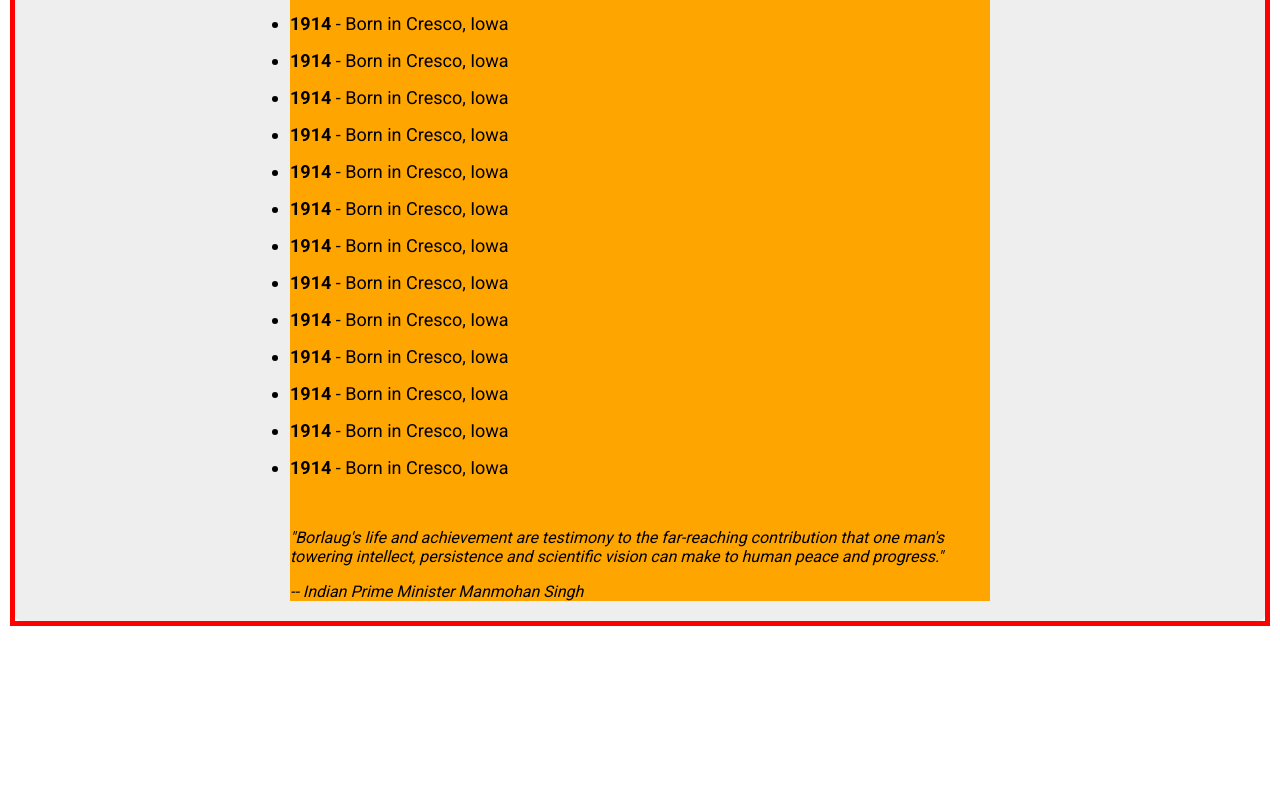
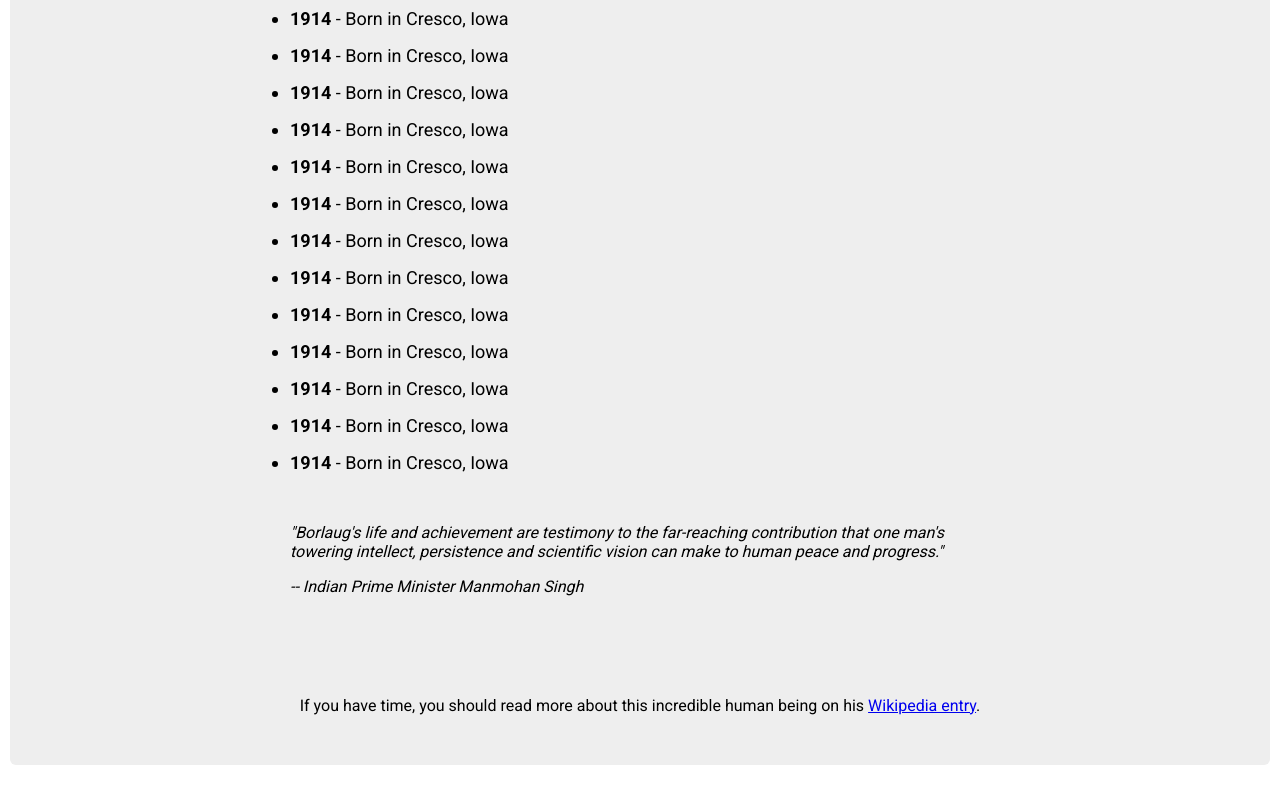
Before and after one commit to 369webforall/trubute-page, a website: page index.html in a window 1280 px wide. Shown: the part 1422-2217 px from the top of the page. Before the commit the page ends 2068 px from the top, so only its background shows below. Drawn offline with Linux system fonts and the light colour scheme.

Commit message:
footer section

```diff
--- a/index.html
+++ b/index.html
@@ -69,13 +69,13 @@
         </div>
       </section>
       <footer>
-        <!-- <p>
+        <p>
           If you have time, you should read more about this incredible human
           being on his
           <a href="https://en.wikipedia.org/wiki/Norman_Borlaug"
             >Wikipedia entry</a
           >.
-        </p> -->
+        </p>
       </footer>
     </section>
   </body>
--- a/style.css
+++ b/style.css
@@ -7,8 +7,7 @@
 }
 
 body {
-  border: 5px solid red;
-  margin: 20px 10px;
+  margin: 20px 10px 20px 10px;
   font-family: 'Roboto', sans-serif;
 }
 
@@ -60,7 +59,6 @@ figcaption {
 }
 
 .hero_-text__details {
-  background-color: orange;
   max-width: 700px;
   margin: 0 auto;
 }
@@ -84,3 +82,9 @@ li {
   margin-top: 16px;
   font-style: italic;
 }
+
+footer {
+  margin: 30px 0;
+  text-align: center;
+  padding: 50px;
+}
```
